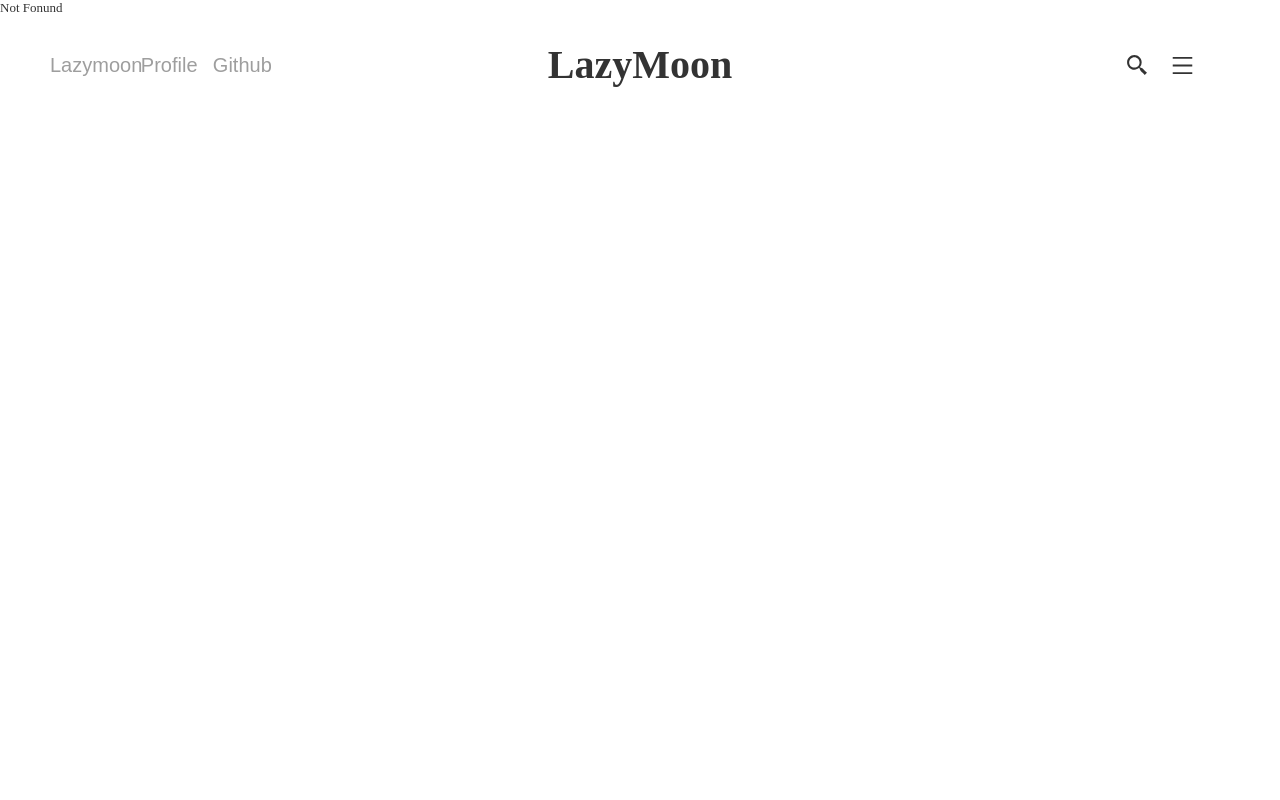
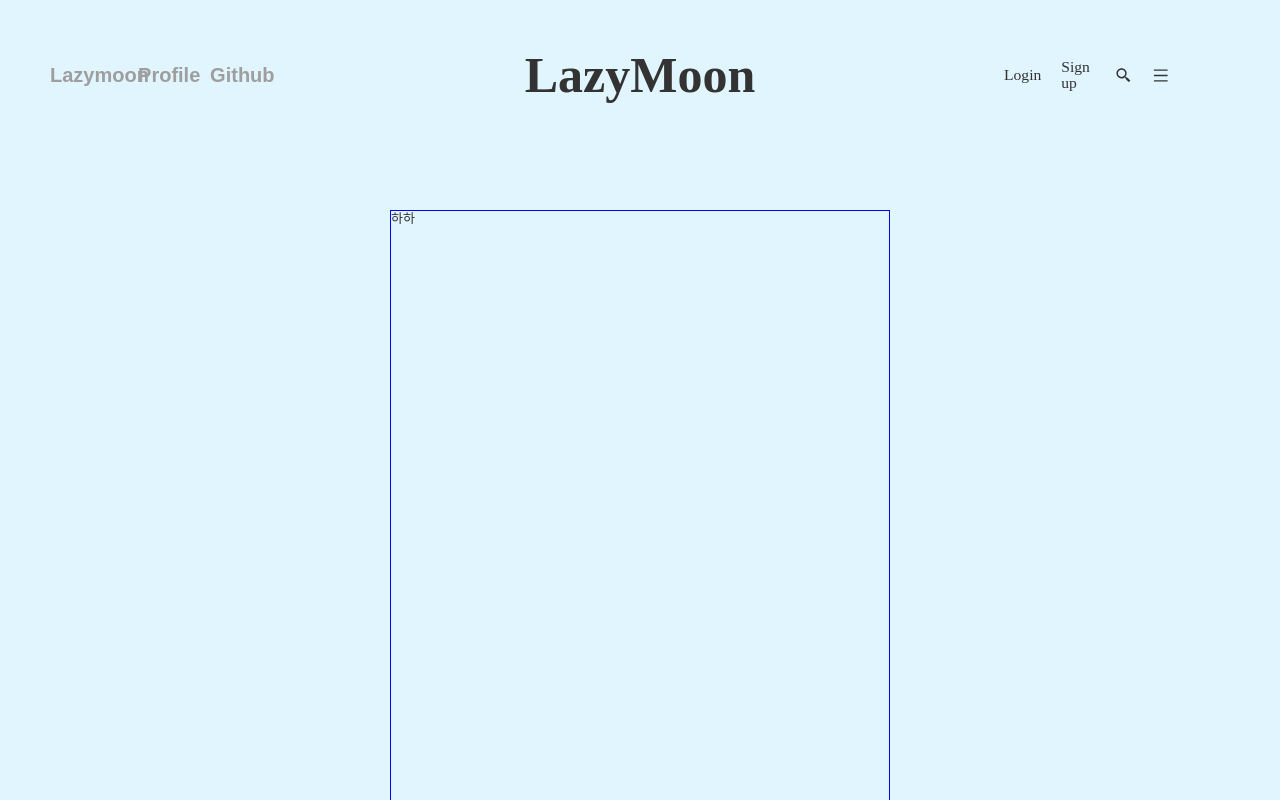
Before and after one commit to moonkyuchan/lazymoonTest, a React (Create React App) app: page /signup in a window 1280 px wide. Shown: the top 800 px of the page. Built offline with nearby package versions, Linux system fonts and the light colour scheme; a web font is replaced by a local one.

Commit message:
타입스크립트 적용후 모달창 작업중

```diff
--- a/src/Components/Main/Main.js
+++ b/src/Pages/Main/Main.tsx
@@ -2,13 +2,8 @@ import React from "react";
 import styled from "styled-components";
 
 const Main = () => {
-  return (
-    <MainBack>
-      <Hello>안녕하세요!!!!!!!!!!</Hello>
-    </MainBack>
-  );
+  return <MainBack></MainBack>;
 };
 
 const MainBack = styled.main``;
-const Hello = styled.article``;
 export default Main;
--- a/src/Components/Nav/Nav.js
+++ b/src/Pages/Nav/Nav.tsx
@@ -1,15 +1,27 @@
-import React from "react";
+import React, { useState } from "react";
 import { useHistory } from "react-router-dom";
 import styled from "styled-components";
 import { BiSearchAlt2 } from "react-icons/bi";
 import { AiOutlineMenu } from "react-icons/ai";
+import SignupModal from "../SignUp/SignupModal";
 
-const Nav = () => {
+const Nav: React.FC = () => {
   const history = useHistory();
+  const [openLogin, setOpenLogin] = useState<boolean>(false);
+  const [openSign, setOpenSign] = useState<boolean>(false);
+  console.log(openLogin);
+  console.log(openSign);
 
   function goHome() {
     history.push("/");
   }
+  const goSignup = () => {
+    setOpenSign(!openSign);
+  };
+
+  const goLogin = () => {
+    setOpenLogin(!openLogin);
+  };
 
   return (
     <NavBack>
@@ -20,6 +32,9 @@ const Nav = () => {
       </NavLeft>
       <NavCenter onClick={goHome}>LazyMoon</NavCenter>
       <NavRight>
+        <LoginTitle onClick={goLogin}>Login</LoginTitle>
+        <SignupTitle onClick={goSignup}>Sign up</SignupTitle>
+        {openSign && <SignupModal goSignup={goSignup} />}
         <BiSearchAlt2 className="search" />
         <AiOutlineMenu className="menuBar" />
       </NavRight>
@@ -32,9 +47,8 @@ const NavBack = styled.nav`
   align-items: center;
   justify-content: center;
   width: 100vw;
-  height: 130px;
-  padding: 20px 50px;
-  position: fixed;
+  height: 150px;
+  padding: 40px 50px;
 `;
 
 const NavLeft = styled.div`
@@ -46,31 +60,28 @@ const NavLeft = styled.div`
 const Title = styled.button`
   width: 35%;
   font-size: 20px;
-  font-weight: 400;
+  font-weight: 800;
   color: #9e9e9e;
   :hover {
     color: #333333;
-    font-weight: 800;
   }
 `;
 const Profile = styled.button`
   width: 31%;
   font-size: 20px;
-  font-weight: 400;
+  font-weight: 800;
   color: #9e9e9e;
   :hover {
     color: #333333;
-    font-weight: 800;
   }
 `;
 const Github = styled.button`
   width: 31%;
   font-size: 20px;
-  font-weight: 400;
+  font-weight: 800;
   color: #9e9e9e;
   :hover {
     color: #333333;
-    font-weight: 800;
   }
 `;
 
@@ -78,7 +89,7 @@ const NavCenter = styled.span`
   display: flex;
   justify-content: center;
   width: 60%;
-  font-size: 40px;
+  font-size: 50px;
   font-weight: 900;
   cursor: pointer;
 `;
@@ -88,13 +99,25 @@ const NavRight = styled.div`
   justify-content: flex-end;
   align-items: center;
   width: 20%;
-  padding-right: 25px;
+  padding-right: 50px;
   .search,
   .menuBar {
     align-items: center;
     font-size: 25px;
     margin: 0 10px;
+    cursor: pointer;
   }
 `;
 
+const LoginTitle = styled.span`
+  cursor: pointer;
+  margin: 0 10px;
+  font-size: larger;
+`;
+const SignupTitle = styled.span`
+  cursor: pointer;
+  margin: 0 10px;
+  font-size: larger;
+`;
+
 export default Nav;
--- /dev/null
+++ b/src/Pages/SignUp/Signup.tsx
@@ -0,0 +1,27 @@
+import React from "react";
+import styled from "styled-components";
+
+const Signup = () => {
+  return (
+    <SignupBack>
+      <Test>하하</Test>
+    </SignupBack>
+  );
+};
+
+const SignupBack = styled.section`
+  width: 100vw;
+  height: 100vw;
+  display: flex;
+  flex-direction: column;
+  align-items: center;
+`;
+
+const Test = styled.article`
+  width: 500px;
+  height: 800px;
+  border: 1px solid blue;
+  margin: 60px;
+`;
+
+export default Signup;
--- /dev/null
+++ b/src/Pages/SignUp/SignupModal.tsx
@@ -0,0 +1,40 @@
+import React from "react";
+import styled from "styled-components";
+
+type OpenSignProps = {
+  goSignup: any;
+};
+
+const SignupModal: React.FC<OpenSignProps> = ({ goSignup }) => {
+  return (
+    <Backgrounds>
+      <ModalContainer onClick={goSignup}>하하하</ModalContainer>
+    </Backgrounds>
+  );
+};
+
+const Backgrounds = styled.div`
+  position: fixed;
+  top: 0;
+  left: 0;
+  bottom: 0;
+  right: 0;
+  background-color: rgba(0, 0, 0, 0.5);
+  z-index: 0;
+`;
+
+const ModalContainer = styled.div`
+  position: fixed;
+  left: 50%;
+  top: 50%;
+  transform: translate(-50%, -50%);
+  max-height: 80%;
+  width: 20rem;
+  height: 80%;
+  padding: 16px;
+  background: rgb(25, 31, 44);
+  border-radius: 10px;
+  text-align: center;
+`;
+
+export default SignupModal;
--- a/src/Routes.js
+++ b/src/Routes.js
@@ -1,9 +1,9 @@
 import React from "react";
 import { BrowserRouter as Router, Switch, Route } from "react-router-dom";
 import GlobalStyle from "./Styles/Global";
-// import App from "./App";
-import Main from "./Components/Main/Main";
-import Nav from "./Components/Nav/Nav";
+import Main from "./Pages/Main/Main";
+import Signup from "./Pages/SignUp/Signup.tsx";
+import Nav from "./Pages/Nav/Nav.tsx";
 
 class Routes extends React.Component {
   render() {
@@ -14,7 +14,7 @@ class Routes extends React.Component {
           <Nav />
           <Switch>
             <Route exact path="/" component={Main} />
-            <Route path="/">Not Fonund</Route>
+            <Route exact path="/signup" component={Signup} />
           </Switch>
         </Router>
       </>
--- a/src/Styles/Global.js
+++ b/src/Styles/Global.tsx
@@ -10,7 +10,8 @@ const GlobalStyle = createGlobalStyle`
     color: #333333;
     font-size: 13px;
     line-height: 16px;
-   font-family: "Tw Cen W01 Medium";
+    font-family: "Tw Cen W01 Medium";
+    background-color: #e1f5fe;
   }
   ul, li {
     list-style: none;
```
Also changed, not shown: package.json (+10 -3 lines), src/Components/Common/CommonInput.tsx (added, +7 -0 lines), src/index.tsx (renamed from src/index.js), 1 other file (tests, documents, lock files or other folders).
